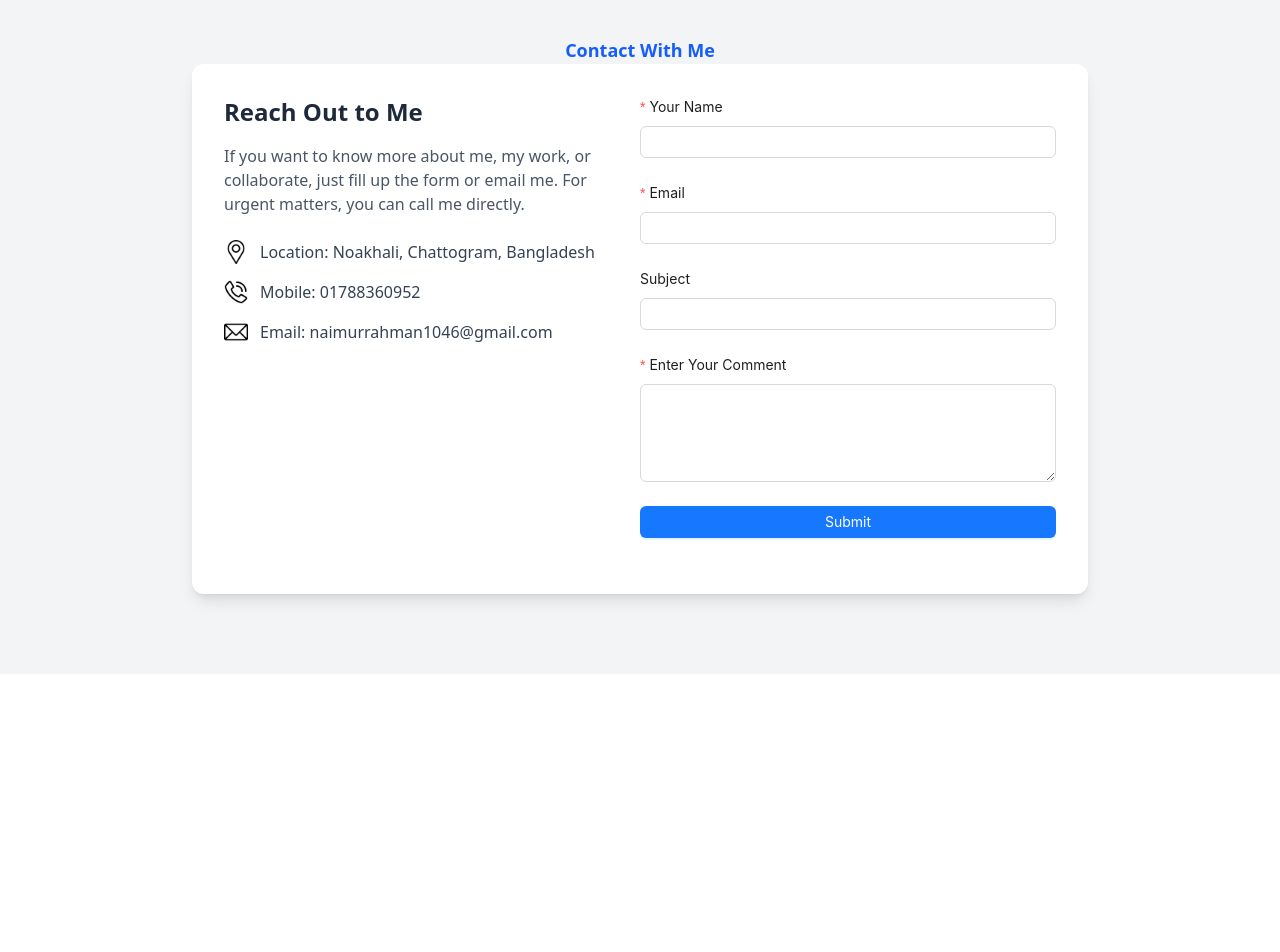
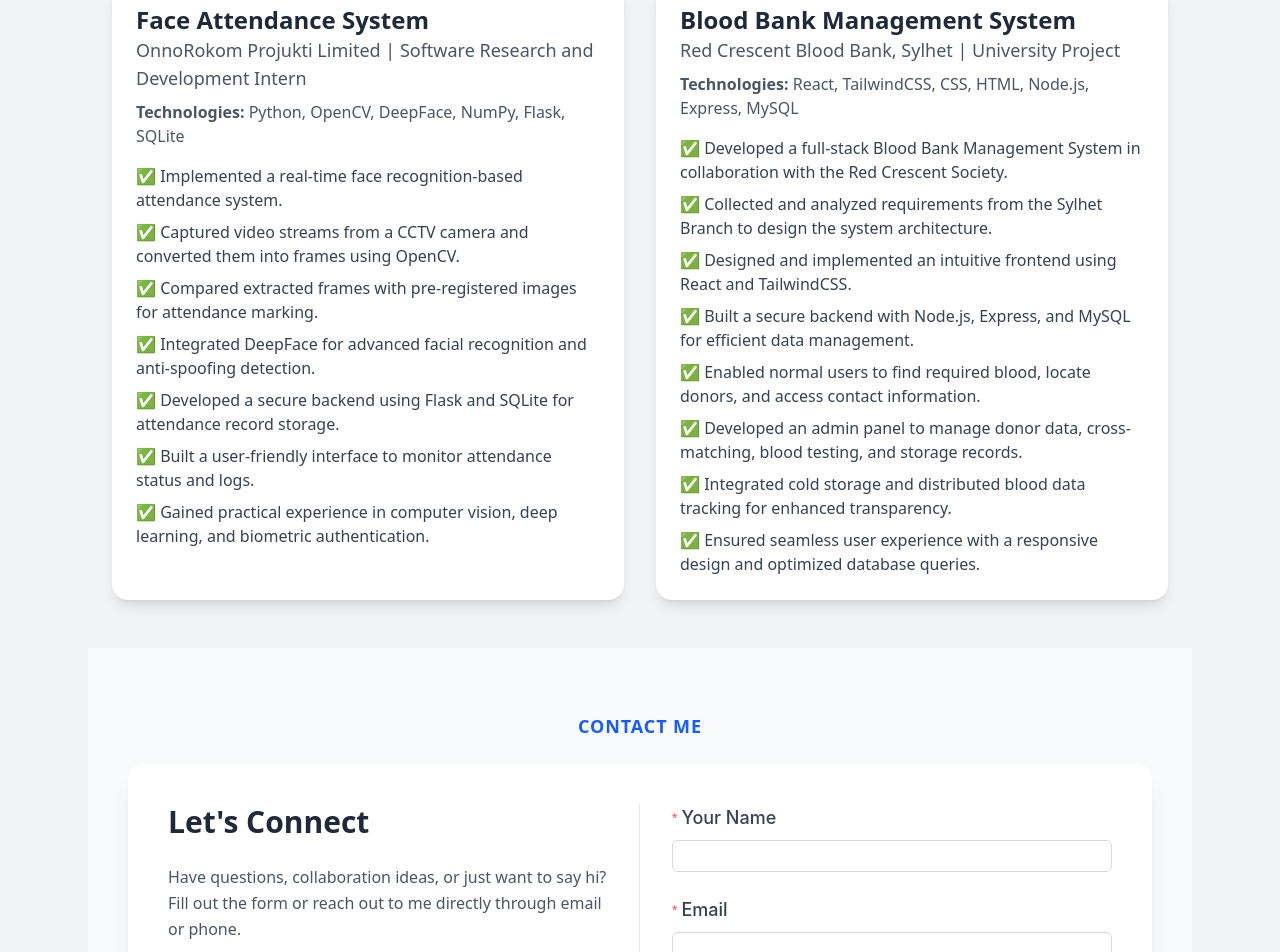
Before and after one commit to naimur1046/personal-portfolio, a React (Vite) app: page / in a window 1280 px wide. Shown: the part 2460-3412 px from the top of the page. Before the commit the page ends 3134 px from the top, so only its background shows below. Built offline with nearby package versions, Linux system fonts and the light colour scheme.

Commit message:
Add Blood Bank Management System Project

```diff
--- a/src/pages/Contact.tsx
+++ b/src/pages/Contact.tsx
@@ -1,68 +1,88 @@
-import ContactImage from '../assets/phone-call.png';
-import Email from '../assets/email.png';
-import Location from '../assets/location.png';
-import { Button, Form, Input } from 'antd';
-import TextArea from 'antd/es/input/TextArea';
+import ContactImage from "../assets/phone-call.png";
+import Email from "../assets/email.png";
+import Location from "../assets/location.png";
+import { Button, Form, Input } from "antd";
+import TextArea from "antd/es/input/TextArea";
 
 const Contact = () => {
   return (
-    <div className="flex flex-col items-center justify-center py-10 px-6 bg-gray-100">
-      <p className="text-lg font-semibold text-blue-600">Contact With Me</p>
+    <div className="flex flex-col items-center justify-center py-16 px-6 bg-gray-50">
+      <p className="text-lg font-semibold text-blue-600 uppercase tracking-wider">
+        Contact Me
+      </p>
 
-      <div className="flex flex-col md:flex-row bg-white shadow-lg rounded-xl p-8 w-full max-w-4xl">
-        <div className="md:w-1/2 pr-6">
-          <h1 className="text-2xl font-bold mb-4 text-gray-800">Reach Out to Me</h1>
-          <p className="text-gray-600 mb-6">
-            If you want to know more about me, my work, or collaborate,
-            just fill up the form or email me. For urgent matters, you can call me directly.
+      <div className="flex flex-col md:flex-row bg-white shadow-xl rounded-2xl p-10 w-full max-w-5xl mt-6">
+        {/* Left Section - Contact Info */}
+        <div className="md:w-1/2 pr-8 border-r border-gray-200">
+          <h1 className="text-3xl font-bold mb-6 text-gray-800">Let's Connect</h1>
+          <p className="text-gray-600 mb-8 leading-relaxed">
+            Have questions, collaboration ideas, or just want to say hi?
+            Fill out the form or reach out to me directly through email or phone.
           </p>
-          <div className="space-y-4">
+
+          <div className="space-y-6">
             {/* Location */}
-            <div className="flex items-center space-x-3">
-              <img src={Location} alt="Location Icon" className="w-6 h-6" />
-              <p className="text-gray-700">Location: Noakhali, Chattogram, Bangladesh</p>
-            </div>
-            <div className="flex items-center space-x-3">
-              <img src={ContactImage} alt="Phone Icon" className="w-6 h-6" />
-              <p className="text-gray-700">Mobile: 01788360952</p>
+            <div className="flex items-center space-x-4">
+              <img src={Location} alt="Location Icon" className="w-7 h-7" />
+              <p className="text-gray-700 text-lg">Noakhali, Chattogram, Bangladesh</p>
             </div>
 
-            <div className="flex items-center space-x-3">
-              <img src={Email} alt="Email Icon" className="w-6 h-6" />
-              <p className="text-gray-700">Email: naimurrahman1046@gmail.com</p>
+            {/* Phone */}
+            <div className="flex items-center space-x-4">
+              <img src={ContactImage} alt="Phone Icon" className="w-7 h-7" />
+              <p className="text-gray-700 text-lg">01788360952</p>
+            </div>
+
+            {/* Email */}
+            <div className="flex items-center space-x-4">
+              <img src={Email} alt="Email Icon" className="w-7 h-7" />
+              <p className="text-gray-700 text-lg">naimurrahman1046@gmail.com</p>
             </div>
           </div>
         </div>
-        <div className="md:w-1/2">
-          <Form layout="vertical" className="space-y-4">
-            {/* Name Field */}
+
+        {/* Right Section - Contact Form */}
+        <div className="md:w-1/2 pl-8">
+          <Form layout="vertical" className="space-y-5">
+            {/* Name */}
             <Form.Item
-              label="Your Name"
+              label={<span className="text-lg font-medium text-gray-700">Your Name</span>}
               name="name"
-              rules={[{ required: true, message: 'Please enter your name.' }]}
+              rules={[{ required: true, message: "Please enter your name." }]}
             >
-              <Input />
+              <Input className="py-2 px-4 border rounded-lg" />
             </Form.Item>
+
+            {/* Email */}
             <Form.Item
-              label="Email"
+              label={<span className="text-lg font-medium text-gray-700">Email</span>}
               name="email"
-              rules={[{ required: true, message: 'Please enter your email.' }]}
+              rules={[{ required: true, message: "Please enter your email." }]}
             >
-              <Input />
+              <Input className="py-2 px-4 border rounded-lg" />
             </Form.Item>
-            <Form.Item label="Subject" name="subject">
-              <Input />
+
+            {/* Subject */}
+            <Form.Item
+              label={<span className="text-lg font-medium text-gray-700">Subject</span>}
+              name="subject"
+            >
+              <Input className="py-2 px-4 border rounded-lg" />
             </Form.Item>
+
+            {/* Message */}
             <Form.Item
-              label="Enter Your Comment"
+              label={<span className="text-lg font-medium text-gray-700">Your Message</span>}
               name="comment"
-              rules={[{ required: true, message: 'Please enter your comment.' }]}
+              rules={[{ required: true, message: "Please enter your comment." }]}
             >
-              <TextArea rows={4} />
+              <TextArea rows={4} className="py-2 px-4 border rounded-lg" />
             </Form.Item>
+
+            {/* Submit Button */}
             <Form.Item>
-              <Button type="primary" htmlType="submit" className="w-full">
-                Submit
+              <Button type="primary" htmlType="submit" className="w-full py-3 text-lg rounded-lg">
+                Send Message
               </Button>
             </Form.Item>
           </Form>
--- a/src/pages/Projects.tsx
+++ b/src/pages/Projects.tsx
@@ -47,6 +47,52 @@ const Projects = () => {
             <li>✅ Gained hands-on experience in ASP.NET Core MVC and enterprise system development.</li>
           </ul>
         </div>
+        {/* Face Attendance System */}
+        <div className="bg-white dark:bg-gray-900 shadow-lg rounded-2xl p-6 transition transform hover:scale-105">
+          <h2 className="text-2xl font-semibold text-gray-800 dark:text-white">
+            Face Attendance System
+          </h2>
+          <h3 className="text-lg font-medium text-gray-600 dark:text-gray-300">
+            OnnoRokom Projukti Limited | Software Research and Development Intern
+          </h3>
+          <p className="mt-2 text-gray-600 dark:text-gray-400">
+            <strong>Technologies:</strong> Python, OpenCV, DeepFace, NumPy, Flask, SQLite
+          </p>
+          <ul className="mt-4 space-y-2 text-gray-700 dark:text-gray-300">
+            <li>✅ Implemented a real-time face recognition-based attendance system.</li>
+            <li>✅ Captured video streams from a CCTV camera and converted them into frames using OpenCV.</li>
+            <li>✅ Compared extracted frames with pre-registered images for attendance marking.</li>
+            <li>✅ Integrated DeepFace for advanced facial recognition and anti-spoofing detection.</li>
+            <li>✅ Developed a secure backend using Flask and SQLite for attendance record storage.</li>
+            <li>✅ Built a user-friendly interface to monitor attendance status and logs.</li>
+            <li>✅ Gained practical experience in computer vision, deep learning, and biometric authentication.</li>
+          </ul>
+        </div>
+
+        {/* Blood Bank Management System */}
+        <div className="bg-white dark:bg-gray-900 shadow-lg rounded-2xl p-6 transition transform hover:scale-105">
+          <h2 className="text-2xl font-semibold text-gray-800 dark:text-white">
+            Blood Bank Management System
+          </h2>
+          <h3 className="text-lg font-medium text-gray-600 dark:text-gray-300">
+            Red Crescent Blood Bank, Sylhet | University Project
+          </h3>
+          <p className="mt-2 text-gray-600 dark:text-gray-400">
+            <strong>Technologies:</strong> React, TailwindCSS, CSS, HTML, Node.js, Express, MySQL
+          </p>
+          <ul className="mt-4 space-y-2 text-gray-700 dark:text-gray-300">
+            <li>✅ Developed a full-stack Blood Bank Management System in collaboration with the Red Crescent Society.</li>
+            <li>✅ Collected and analyzed requirements from the Sylhet Branch to design the system architecture.</li>
+            <li>✅ Designed and implemented an intuitive frontend using React and TailwindCSS.</li>
+            <li>✅ Built a secure backend with Node.js, Express, and MySQL for efficient data management.</li>
+            <li>✅ Enabled normal users to find required blood, locate donors, and access contact information.</li>
+            <li>✅ Developed an admin panel to manage donor data, cross-matching, blood testing, and storage records.</li>
+            <li>✅ Integrated cold storage and distributed blood data tracking for enhanced transparency.</li>
+            <li>✅ Ensured seamless user experience with a responsive design and optimized database queries.</li>
+          </ul>
+        </div>
+
+
 
       </div>
     </div>
```
